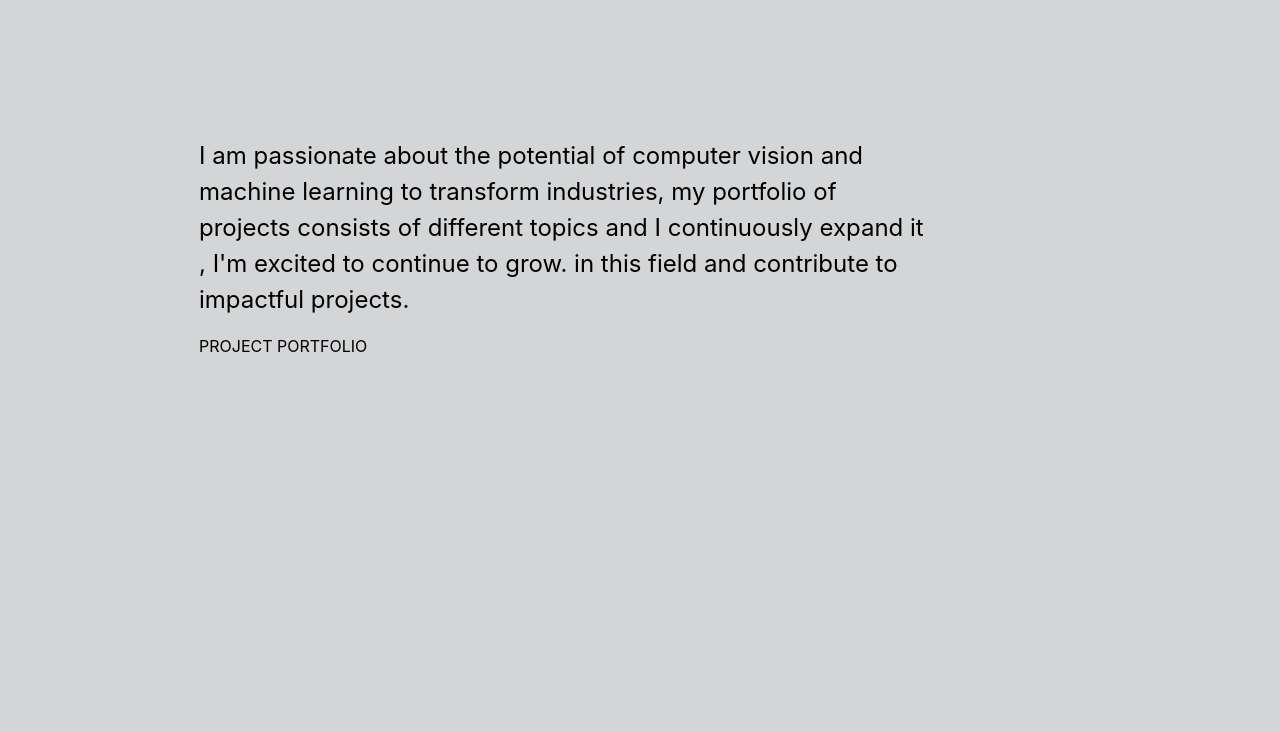
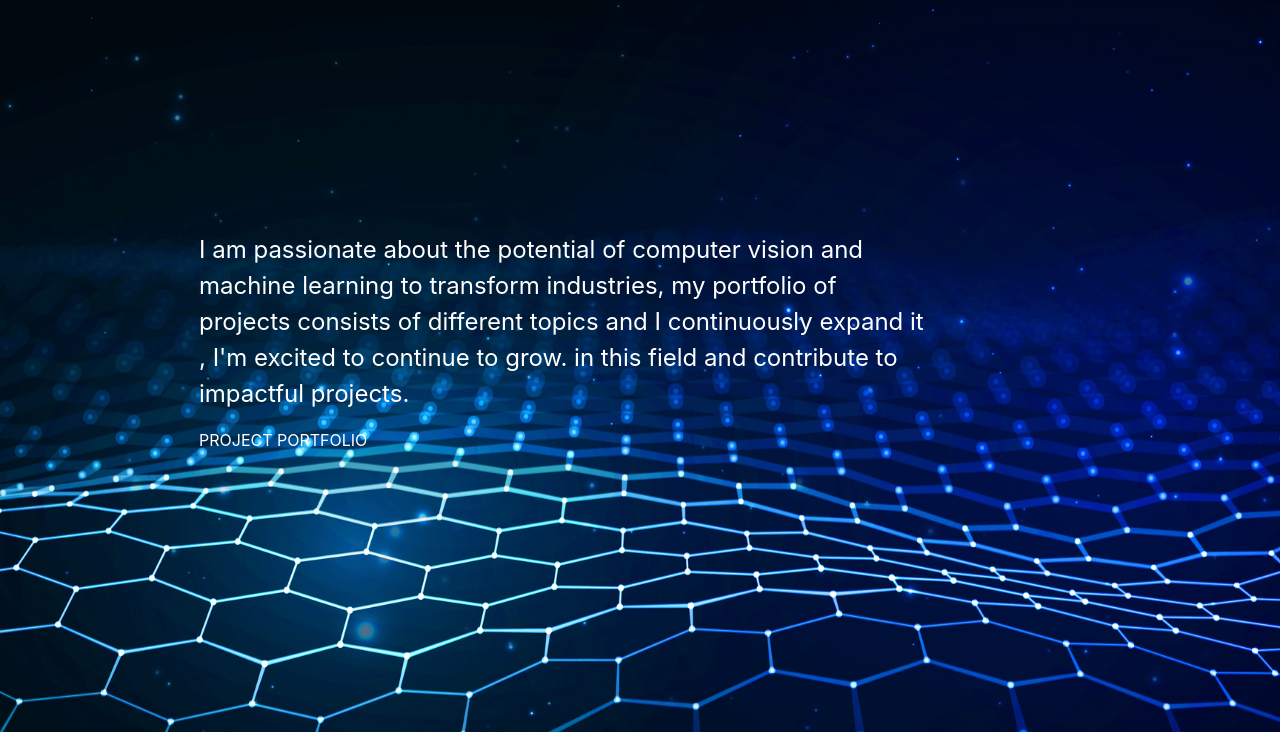
Before and after one commit to pacawatp/pacawat.github.io, a plain HTML site: page index.html in a window 1280 px wide. Shown: the part 68-800 px from the top of the page. Drawn offline with nearby package versions, Linux system fonts and the light colour scheme.

Commit message:
change background

```diff
--- a/styles_portfolio.css
+++ b/styles_portfolio.css
@@ -9,6 +9,7 @@ nav {
 .title-color {
     height:100vh;
     background-color: #bcbec1a4;
+    background-image: url("bg1.png");
     background-size:cover;
     position:relative;
 }
@@ -17,8 +18,8 @@ nav {
     font-size: 1.5rem;
 }
 .title-container {
-    transform: translate(10%, 60%);
-    color: rgb(0, 0, 0);
+    transform: translate(10%, 100%);
+    color: rgb(255, 255, 255);
 }
 .home-content {
     margin: 100px 0 60px 0;
```
Also changed, not shown: bg1.png (added).
